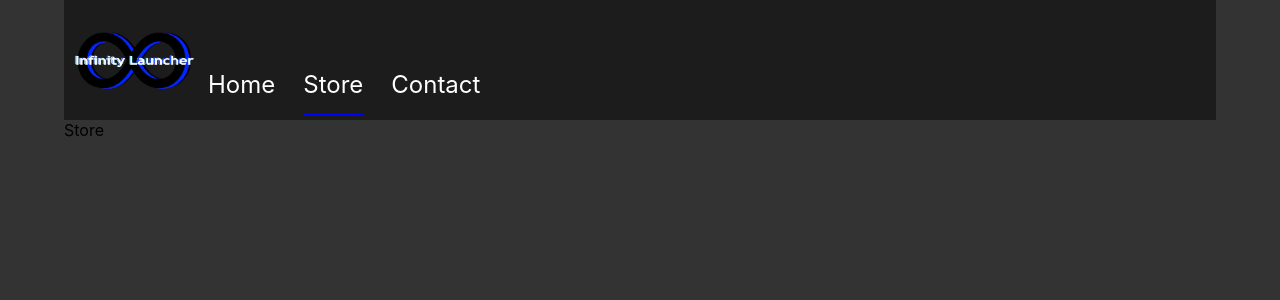
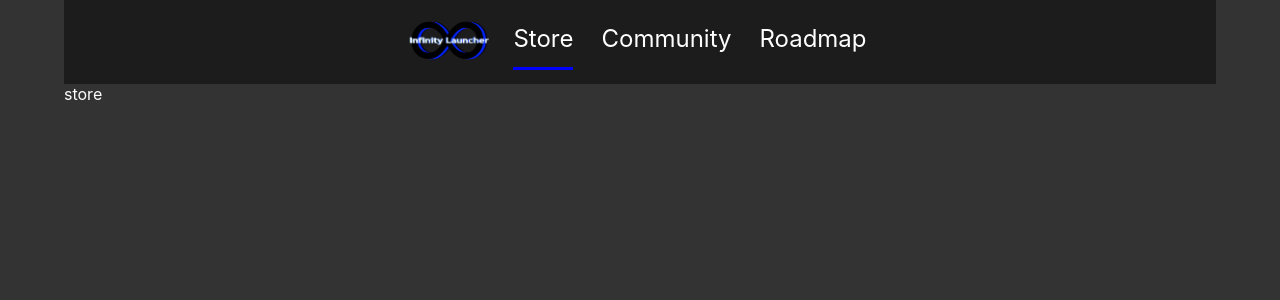
Before and after one commit to jacksonmccoy11/infinity-launcher, a React (Create React App) app: page /store in a window 1280 px wide. Shown: the top 300 px of the page. Built offline with nearby package versions, Linux system fonts and the light colour scheme.

Commit message:
navigation changes

```diff
--- a/package.json
+++ b/package.json
@@ -7,10 +7,16 @@
     "@testing-library/jest-dom": "^5.11.9",
     "@testing-library/react": "^11.2.5",
     "@testing-library/user-event": "^12.8.3",
+    "connected-react-router": "^6.9.1",
+    "history": "^5.0.0",
     "react": "^17.0.2",
     "react-dom": "^17.0.2",
+    "react-redux": "^7.2.3",
     "react-router-dom": "^5.2.0",
     "react-scripts": "4.0.3",
+    "redux": "^4.0.5",
+    "redux-devtools-extension": "^2.13.9",
+    "redux-thunk": "^2.3.0",
     "web-vitals": "^1.1.1"
   },
   "scripts": {
--- a/src/App.css
+++ b/src/App.css
@@ -6,6 +6,7 @@
 .content {
   margin-left: 5%;
   margin-right: 5%;
+  color: white;
 }
 
 .App-logo {
--- a/src/App.js
+++ b/src/App.js
@@ -1,17 +1,18 @@
 import './App.css';
 import AppRouter from './AppRouter';
 import React from 'react';
-import { BrowserRouter as Router } from "react-router-dom";
-import Navigation from './modules/navigation/navigation';
+import { Provider } from 'react-redux';
+import { ConnectedRouter } from 'connected-react-router';
+import history from './modules/redux/history';
+import store from './modules/redux/store';
 
 const App = () => {
     return <div className='App'>
-        <div className='content'>
-            <Router>
-                <Navigation />
+        <Provider store={store}>
+            <ConnectedRouter history={history}>
                 <AppRouter />
-            </Router>
-        </div>
+            </ConnectedRouter>
+        </Provider>
     </div>;
 };
 
--- a/src/AppRouter.js
+++ b/src/AppRouter.js
@@ -1,24 +1,31 @@
-import React from 'react';
+import React, { Component } from 'react';
 import {
     Switch,
     Route,
-    Redirect
+    Redirect,
+    withRouter
 } from "react-router-dom";
 import HomeLayout from './modules/home/home.layout';
+import CommunityLayout from './modules/community/community.layout';
+import StoreLayout from './modules/store/store.layout';
+import RoadmapLayout from './modules/roadmap/roadmap.layout';
+import Navigation from './modules/navigation/navigation';
+import './App.css';
 
-const AppRouter = () => {
-    return <Switch>
-        <Route path='/home'>
-            <HomeLayout />
-        </Route>
-        <Route path='/contact'>
-            <div>Contact</div>
-        </Route>
-        <Route path='/store'>
-            <div>Store</div>
-        </Route>
-        <Redirect to='/home' />
-    </Switch>;
+export class AppRouter extends Component {
+
+    render() {
+        return <div className='content'>
+            <Navigation />
+            <Switch>
+                <Route path='/home' component={HomeLayout} />
+                <Route path='/community' component={CommunityLayout} />
+                <Route path='/store' component={StoreLayout} />
+                <Route path='/roadmap' component={RoadmapLayout} />
+                <Redirect to='/home' />
+            </Switch>
+        </div>;
+    }
 };
 
-export default AppRouter;
+export default withRouter(AppRouter);
--- /dev/null
+++ b/src/modules/community/community.layout.jsx
@@ -0,0 +1,10 @@
+import React from 'react';
+
+const CommunityLayout = () => {
+
+    return <div>
+        community
+    </div>
+};
+
+export default CommunityLayout;
--- a/src/modules/home/home.layout.jsx
+++ b/src/modules/home/home.layout.jsx
@@ -3,7 +3,7 @@ import React from 'react';
 const HomeLayout = () => {
 
     return <div>
-        test
+        <button>click me</button>
     </div>
 };
 
--- a/src/modules/navigation/navigation.jsx
+++ b/src/modules/navigation/navigation.jsx
@@ -1,20 +1,21 @@
-import React, { useState } from 'react';
+import React, { useEffect, useState } from 'react';
 import { css } from '@emotion/css';
 import { Link, useLocation } from 'react-router-dom';
 import logo from '../../media/infinity-logo-icon.png';
+import history from '../redux/history';
 
 const PAGES = [
-    {
-        key: 'home',
-        displayName: 'Home'
-    },
     {
         key: 'store',
         displayName: 'Store'
     },
     {
-        key: 'contact',
-        displayName: 'Contact'
+        key: 'community',
+        displayName: 'Community'
+    },
+    {
+        key: 'roadmap',
+        displayName: 'Roadmap'
     }
 ];
 
@@ -27,15 +28,26 @@ const CustomLink = React.forwardRef((props, ref) => (
 
 const Navigation = () => {
     const { pathname } = useLocation();
-    const currentPage = pathname.split('/');
-    const [ selectedPage, setSelectedPage ] = useState(currentPage[1]);
+    const [ selectedPage, setSelectedPage ] = useState();
+
+    useEffect(() => {
+        const currentPage = pathname.split('/');
+
+        setSelectedPage(currentPage[1]);
+    }, [pathname])
 
     const onPageClick = page => {
         setSelectedPage(page);
     };
 
+    const toHome = () => {
+        history.push('/home');
+    };
+
     return <div className={styles.navigationBar}>
-        <img src={logo} alt='Infinity Logo' width='120' height='120' />
+        <div className={styles.logoContainer} onClick={toHome}>
+            <img src={logo} alt='Infinity Logo' width='80' height='80' />
+        </div>
         <div className={styles.navigationButtons}>
             {PAGES.map(page => {
                 return <Link to={`/${page.key}`} onClick={() => onPageClick(page.key)} isSelected={selectedPage === page.key} component={CustomLink}>{page.displayName}</Link>
@@ -54,14 +66,18 @@ const styles = {
         display: flex;
         flex-direction: column;
     `,
+    logoContainer: css`
+        margin-right: 10px;
+    `,
     navigationBar: css`
         background-color: rgba(0, 0, 0, 0.45);;
         padding-left: 10px;
         display: flex;
         flex-direction: row;
+        justify-content: center;
     `,
     navigationButtons: css `
-        align-self: flex-end;
+        align-self: center;
         font-size: 24px;
         display: flex;
         flex-direction: row;
--- /dev/null
+++ b/src/modules/redux/history.js
@@ -0,0 +1,5 @@
+import { createBrowserHistory } from 'history';
+
+const history = createBrowserHistory();
+
+export default history;
--- /dev/null
+++ b/src/modules/redux/reducers.js
@@ -0,0 +1,3 @@
+export const testReducer = (state = {}) => {
+    return state;
+};
--- /dev/null
+++ b/src/modules/redux/store.js
@@ -0,0 +1,25 @@
+import { applyMiddleware, combineReducers, createStore, compose } from 'redux';
+import thunk from 'redux-thunk';
+import * as reducers from './reducers.js';
+import { composeWithDevTools } from 'redux-devtools-extension';
+import { connectRouter, routerMiddleware } from 'connected-react-router';
+import history from './history';
+
+const rootReducer = combineReducers({
+    ...reducers,
+    router: connectRouter(history)
+});
+
+let composeEnhancers = compose;
+let middleware = [thunk, routerMiddleware(history)];
+
+composeEnhancers = composeWithDevTools;
+
+const enhancers = composeEnhancers(
+    applyMiddleware(...middleware)
+);
+
+export default createStore(
+    rootReducer,
+    enhancers
+);
--- /dev/null
+++ b/src/modules/roadmap/roadmap.layout.jsx
@@ -0,0 +1,10 @@
+import React from 'react';
+
+const RoadmapLayout = () => {
+
+    return <div>
+        roadmap
+    </div>
+};
+
+export default RoadmapLayout;
--- /dev/null
+++ b/src/modules/store/store.layout.jsx
@@ -0,0 +1,10 @@
+import React from 'react';
+
+const StoreLayout = () => {
+
+    return <div>
+        store
+    </div>
+};
+
+export default StoreLayout;
```
Also changed, not shown: 2 other files (tests, documents, lock files or other folders).
